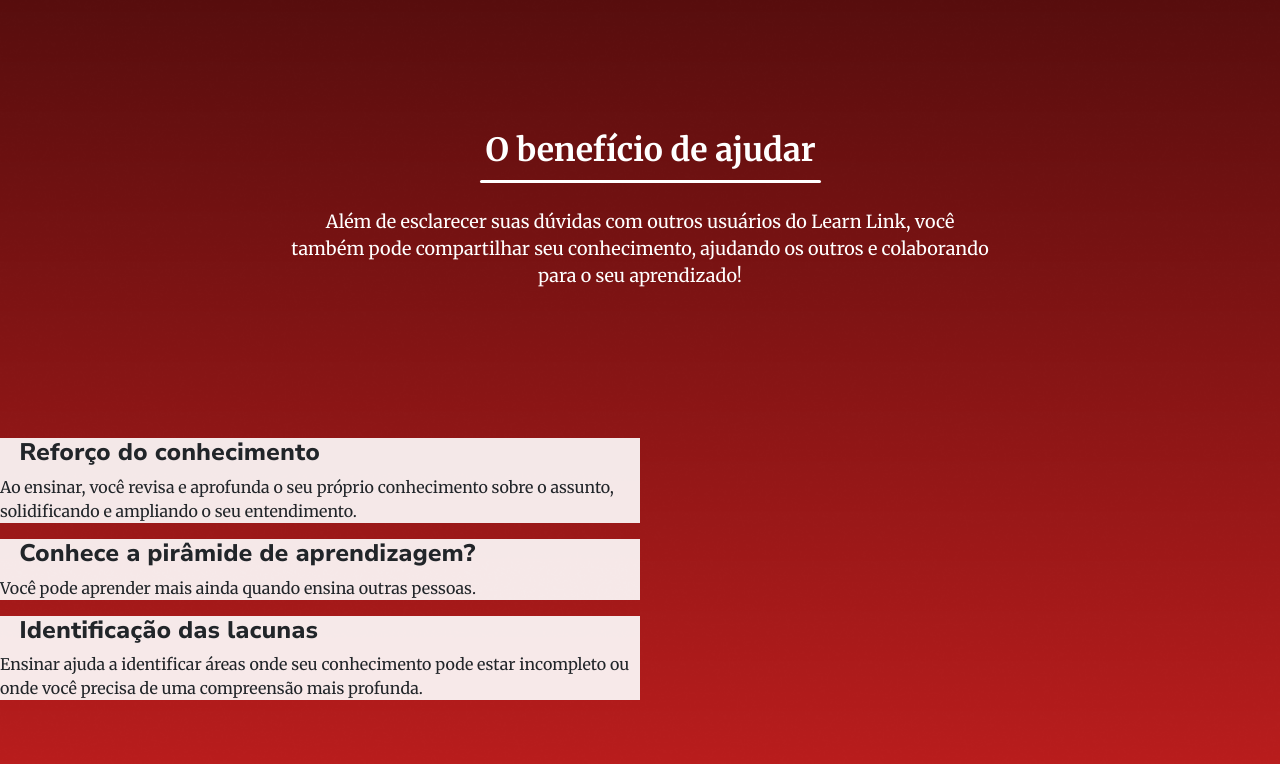
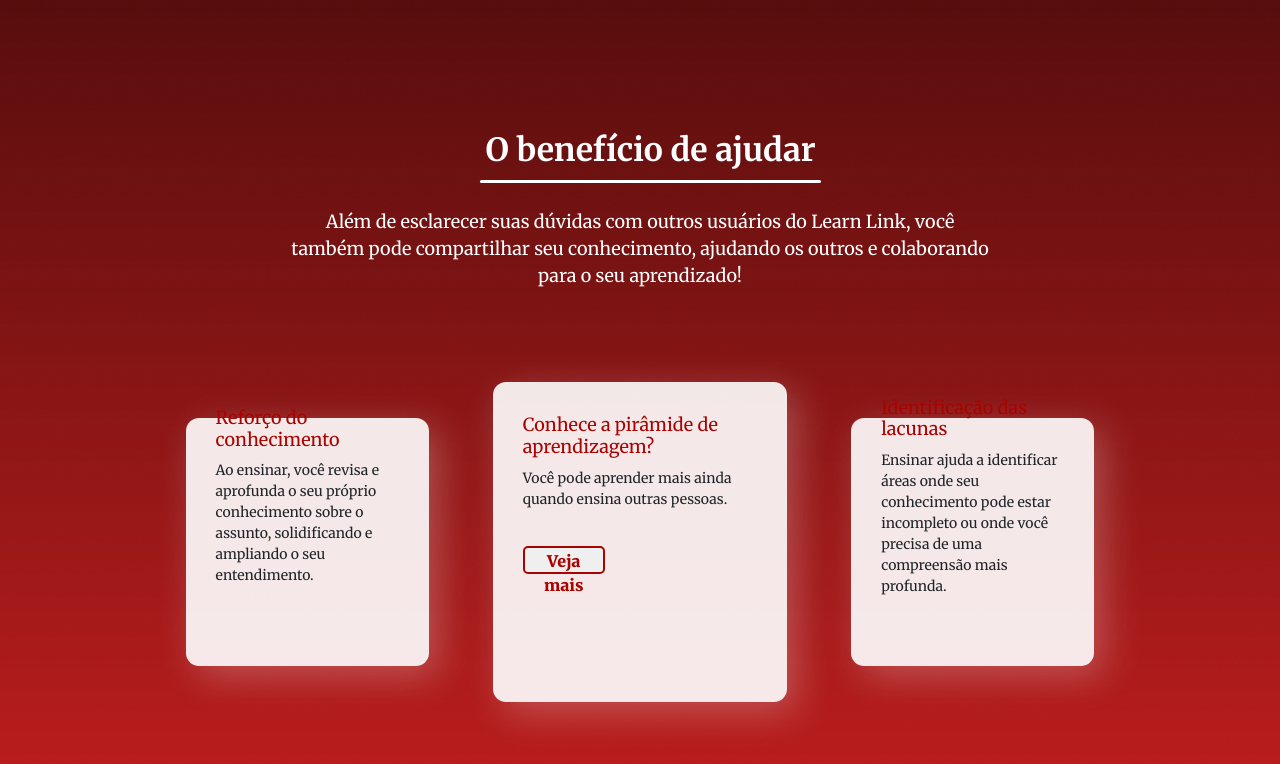
Before and after one commit to Solvers-Co/Learn-Link, a React (Create React App) app in the folder front-end/: page / in a window 1280 px wide. Shown: the part 1602-2366 px from the top of the page. Built offline with nearby package versions, Linux system fonts and the light colour scheme; the HTML template or start-up script is replaced by a standard one.

Commit message:
feat: seção de benefícios do learn link

```diff
--- a/front-end/src/desktop/components/cards/cardBeneficio/CardBeneficio.jsx
+++ b/front-end/src/desktop/components/cards/cardBeneficio/CardBeneficio.jsx
@@ -1,13 +1,34 @@
-import styles from './CardBeneficio.module.css'
+import { useState } from 'react';
+import styles from './CardBeneficio.module.css';
 
-const CardBeneficio = ({ titulo, paragrafo, showButton, onClick, largura, altura }) => {
+const CardBeneficio = ({ titulo, paragrafo, showButton, largura, altura, imagem }) => {
+    const [mostrarImagem, setMostrarImagem] = useState(false);
+
+    const handleClick = () => {
+        setMostrarImagem(true);
+    };
+
+    const handleMouseLeave = () => {
+        setMostrarImagem(false);
+    };
+
     return (
-      <div className={styles.card} style={{ width: largura, height: altura }}>
-        <h3 className={styles.titulo}>{titulo}</h3>
-        <p className={styles.paragrafo}>{paragrafo}</p>
-        {showButton && <button onClick={onClick} className={styles.botao}>Veja mais</button>}
-      </div>
+        <div
+            className={styles.card}
+            style={{ width: largura, height: altura }}
+            onMouseLeave={handleMouseLeave}
+        >
+            {mostrarImagem && imagem ? (
+                <img src={imagem} alt="Imagem do Card" className={styles.imagem} />
+            ) : (
+                <div className={styles.conteudoCard}>
+                    <h3 className={styles.titulo}>{titulo}</h3>
+                    <p className={styles.paragrafo}>{paragrafo}</p>
+                    {showButton && <button onClick={handleClick} className={styles.botao}>Veja mais</button>}
+                </div>
+            )}
+        </div>
     );
-  };
+};
 
 export default CardBeneficio;
--- a/front-end/src/desktop/components/cards/cardBeneficio/CardBeneficio.module.css
+++ b/front-end/src/desktop/components/cards/cardBeneficio/CardBeneficio.module.css
@@ -1,5 +1,61 @@
+@import url('https://fonts.googleapis.com/css2?family=Merriweather:wght@400;700&display=swap');
+
 .card {
-    width: 50%;
-    height: 50%;
+    width: var(--largura);
+    height: var(--altura);
     background-color: rgb(255, 255, 255, 0.9);
+    border-radius: 13px;
+    transition: transform 0.4s;
+    box-shadow: 10px 10px 37.9px rgba(255, 255, 255, 0.25);
 }
+
+.card:hover {
+    transform: scale(1.08);
+}
+
+.conteudoCard {
+    display: flex;
+    justify-content: center;
+    flex-direction: column;
+    padding: 30px;
+    height: 70%;
+    justify-content: center;
+}
+
+.titulo {
+    color: #A80301;
+    font-size: 18px;
+    margin-left: 0;
+    margin-bottom: 10px;
+}
+
+.paragrafo {
+    font-size: 14px;
+}
+
+.titulo, .paragrafo {
+    font-family: 'Merriweather', serif;
+}
+
+.botao {
+    margin-top: 20px;
+    width: 35%;
+    height: 28px;
+    border-radius: 5px;
+    font-weight: 800;
+    border: 2px solid #A80301;
+    color: #A80301;
+}
+
+.botao:hover {
+    background-color: #A80301;
+    color: white;
+}
+
+.imagem {
+    width: 100%;
+    height: 100%;
+    object-fit: cover;
+    border-radius: 20px;
+    padding-top: 10px;
+}
--- a/front-end/src/desktop/components/cards/cardSolucao/CardSolucao.module.css
+++ b/front-end/src/desktop/components/cards/cardSolucao/CardSolucao.module.css
@@ -8,7 +8,7 @@
     border-radius: 35px;
     box-shadow: 0px 8px 50.5px rgba(0, 0, 0, 0.25);
     /* x | y | blur | cor */
-    transition: transform 0.2s;
+    transition: transform 0.3s;
 }
 
 .card:hover {
--- a/front-end/src/desktop/pages/beneficios/Beneficios.jsx
+++ b/front-end/src/desktop/pages/beneficios/Beneficios.jsx
@@ -1,6 +1,7 @@
 import CardBeneficio from '../../components/cards/cardBeneficio/CardBeneficio';
 import ConteudoSecao from '../../components/conteudoSecao/ConteudoSecao';
 import styles from './Beneficios.module.css'
+import Imagem from '../../utils/assets/piramide-aprendizagem.png'
 
 const Beneficios = () => {
     return (
@@ -17,14 +18,22 @@ const Beneficios = () => {
             </div>
             <div className={styles.cards}>
                 <CardBeneficio
+                    largura="19vw"
+                    altura="31vh"
                     titulo="Reforço do conhecimento"
                     paragrafo="Ao ensinar, você revisa e aprofunda o seu próprio conhecimento sobre o assunto, solidificando e ampliando o seu entendimento."
                 />
                 <CardBeneficio
+                    largura="23vw"
+                    altura="40vh"
                     titulo="Conhece a pirâmide de aprendizagem?"
                     paragrafo="Você pode aprender mais ainda quando ensina outras pessoas."
+                    showButton={true}
+                    imagem={Imagem}
                 />
                 <CardBeneficio
+                    largura="19vw"
+                    altura="31vh"
                     titulo="Identificação das lacunas"
                     paragrafo="Ensinar ajuda a identificar áreas onde seu conhecimento pode estar incompleto ou onde você precisa de uma compreensão mais profunda."
                 />
--- a/front-end/src/desktop/pages/beneficios/Beneficios.module.css
+++ b/front-end/src/desktop/pages/beneficios/Beneficios.module.css
@@ -9,4 +9,11 @@
 
 .conteudo {
     display: flex;
+    height: 48vh;
 }
+
+.cards {
+    display: flex;
+    gap: 5%;
+    align-items: center;
+}
```
Also changed, not shown: front-end/src/desktop/utils/assets/piramide-aprendizagem.png (added).
